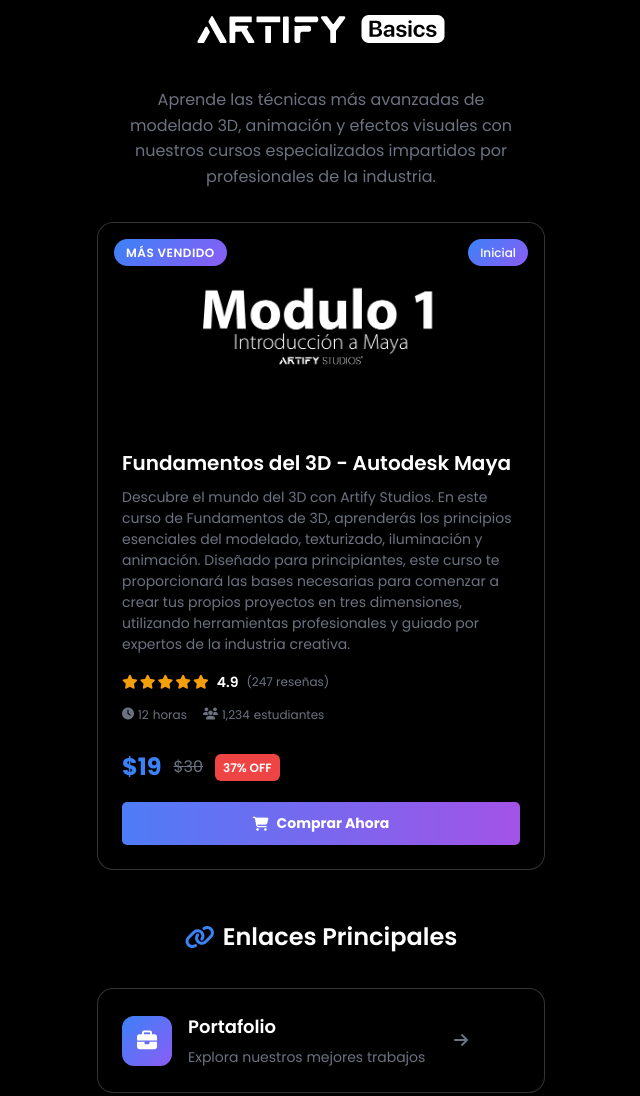
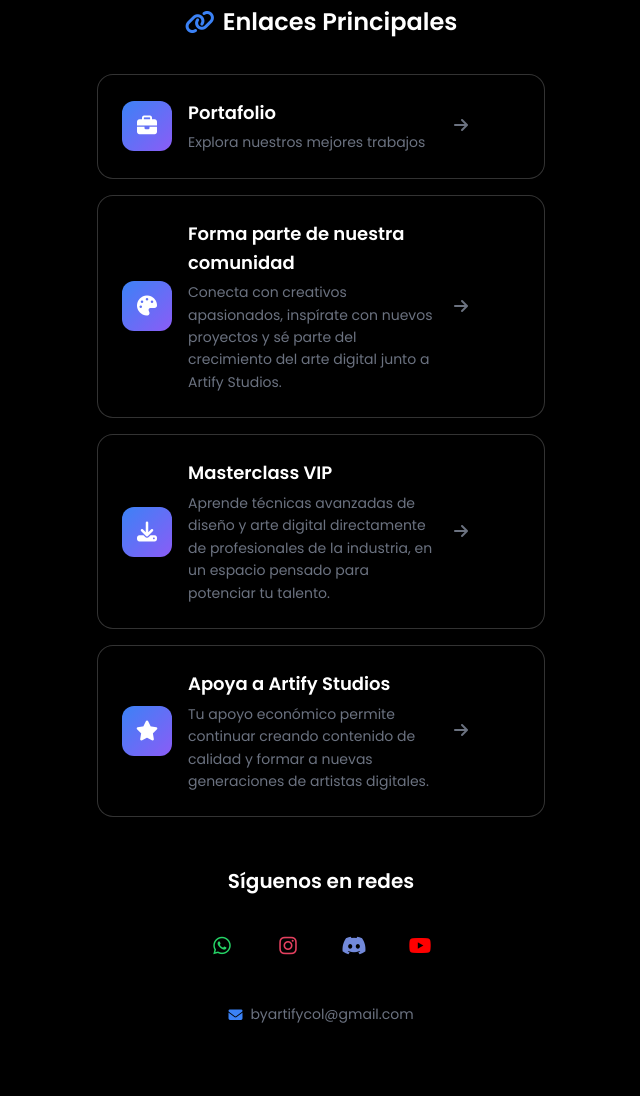
Before and after one commit to ArtifyStudios/Linktify, a plain HTML site: page index.html in a window 1280 px wide. Shown: the part 1679-2775 px from the top of the page, without its empty margins (319-959 px from the left). After the commit the page ends 2737 px from the top, so only its background shows below. Drawn offline with Linux system fonts and the light colour scheme.

Commit message:
correccion todo

```diff
--- a/index.html
+++ b/index.html
@@ -173,57 +173,6 @@ Cada proyecto expuesto refleja mi enfoque en el detalle técnico y la optimizaci
             </div>
         </section>
 
-        <!-- Courses Section -->
-        <section class="courses-section">
-            <div class="ArtifyBasics-section">
-                <img src="img/Artify Basics.png" alt="Artify_basics" class="Artify_basics">
-            </div>
-
-            <div class="courses-description" id="courses-description" data-es="Aprende las técnicas más avanzadas de modelado 3D, animación y efectos visuales con nuestros cursos especializados impartidos por profesionales de la industria." data-en="Learn the most advanced techniques in 3D modeling, animation, and visual effects with our specialized courses taught by industry professionals.">Aprende las técnicas más avanzadas de modelado 3D, animación y efectos visuales con nuestros cursos especializados impartidos por profesionales de la industria.</p>
-            </div>
-
-            <div class="courses-grid" id="coursesGrid">
-                <!-- Curso 1: Fundamentos de 3D -->
-                <div class="course-card">
-                    <div class="course-image">
-                        <img src="img/curso 1.png" alt="Fundamentos del 3D - Autodesk Maya">
-                        <div class="course-badge bestseller" data-es="Más vendido" data-en="Bestseller">Más vendido</div>
-                        <div class="course-level intermediate" data-es="Inicial" data-en="initial">Inicial</div>
-                    </div>
-                    <div class="course-content">
-                        <h3 data-es="Fundamentos del 3D - Autodesk Maya" data-en="3D Fundamentals - Autodesk Maya">Fundamentos del 3D - Autodesk Maya</h3>
-                        <p data-es="Descubre el mundo del 3D con Artify Studios. En este curso de Fundamentos de 3D, aprenderás los principios esenciales del modelado, texturizado, iluminación y animación. Diseñado para principiantes, este curso te proporcionará las bases necesarias para comenzar a crear tus propios proyectos en tres dimensiones, utilizando herramientas profesionales y guiado por expertos de la industria creativa." data-en="Discover the world of 3D with Artify Studios. In this 3D Fundamentals course, you’ll learn the essential principles of modeling, texturing, lighting, and animation. Designed for beginners, this course will provide you with the foundational skills needed to start creating your own three-dimensional projects using professional tools and guided by experts from the creative industry.">Descubre el mundo del 3D con Artify Studios. En este curso de Fundamentos de 3D, aprenderás los principios esenciales del modelado, texturizado, iluminación y animación. Diseñado para principiantes, este curso te proporcionará las bases necesarias para comenzar a crear tus propios proyectos en tres dimensiones, utilizando herramientas profesionales y guiado por expertos de la industria creativa.</p>
-                        <div class="course-meta">
-                            <div class="course-rating">
-                                <div class="stars">
-                                    <i class="fas fa-star"></i>
-                                    <i class="fas fa-star"></i>
-                                    <i class="fas fa-star"></i>
-                                    <i class="fas fa-star"></i>
-                                    <i class="fas fa-star"></i>
-                                </div>
-                                <span class="rating-number">4.9</span>
-                                <span class="rating-count">(247 <span data-es="reseñas" data-en="reviews">reseñas</span>)</span>
-                            </div>
-                            <div class="course-details">
-                                <span><i class="fas fa-clock"></i> 12 <span data-es="horas" data-en="hours">horas</span></span>
-                                <span><i class="fas fa-users"></i> 1,234 <span data-es="estudiantes" data-en="students">estudiantes</span></span>
-                            </div>
-                        </div>
-                        <div class="course-price">
-                            <span class="current-price">$19</span>
-                            <span class="original-price">$30</span>
-                            <span class="discount">37% OFF</span>
-                        </div>
-                        <a href="https://www.patreon.com/c/artifystudiosinc" class="course-btn">
-                            <i class="fas fa-shopping-cart"></i>
-                           <span data-es="Comprar Ahora" data-en="Buy Now">Comprar Ahora</span>
-                        </a>
-
-                    </div>
-                </div>
-            </div>
-        </section>
 
         <!-- Links Section -->
         <main class="links-section">
```
